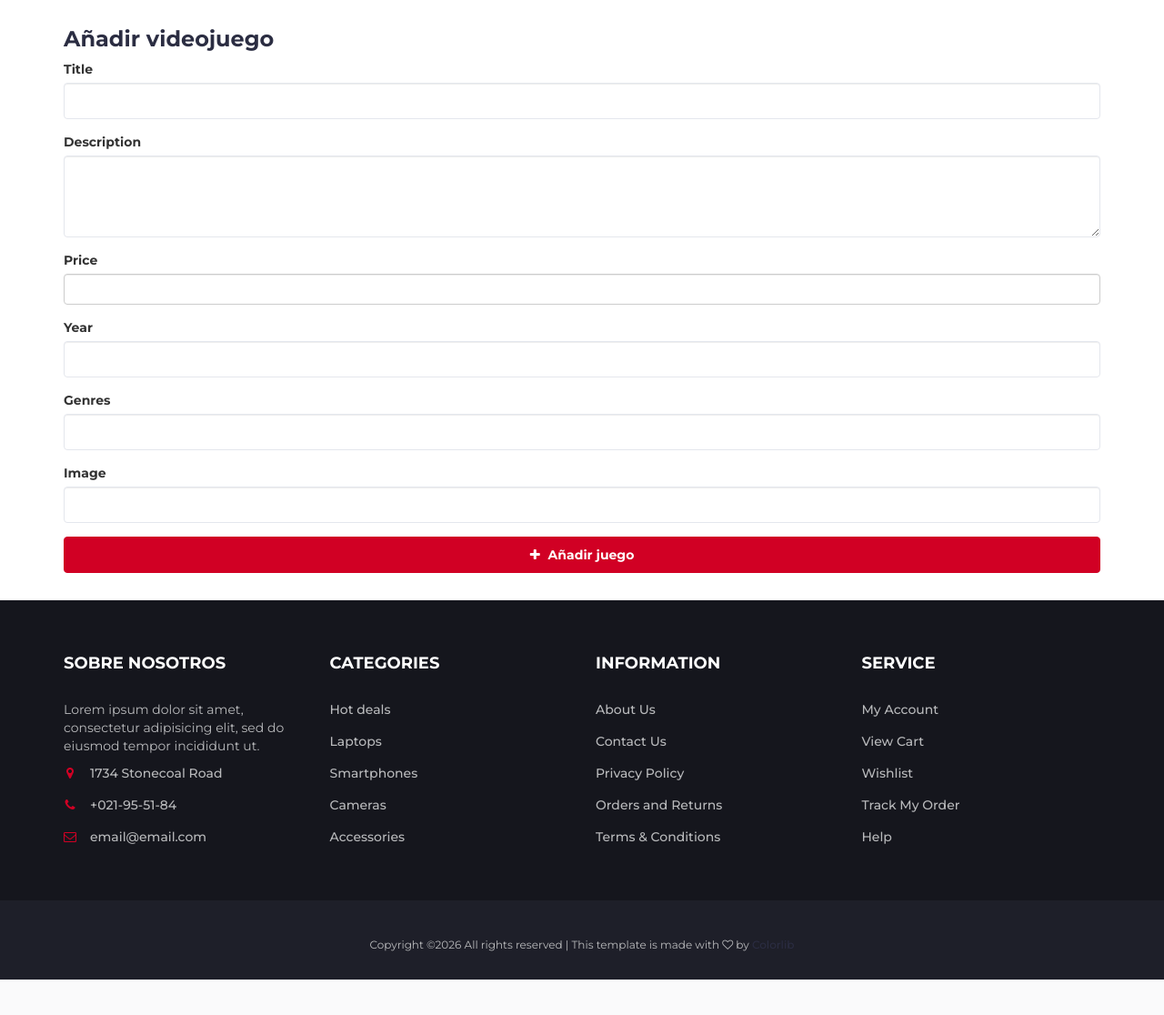
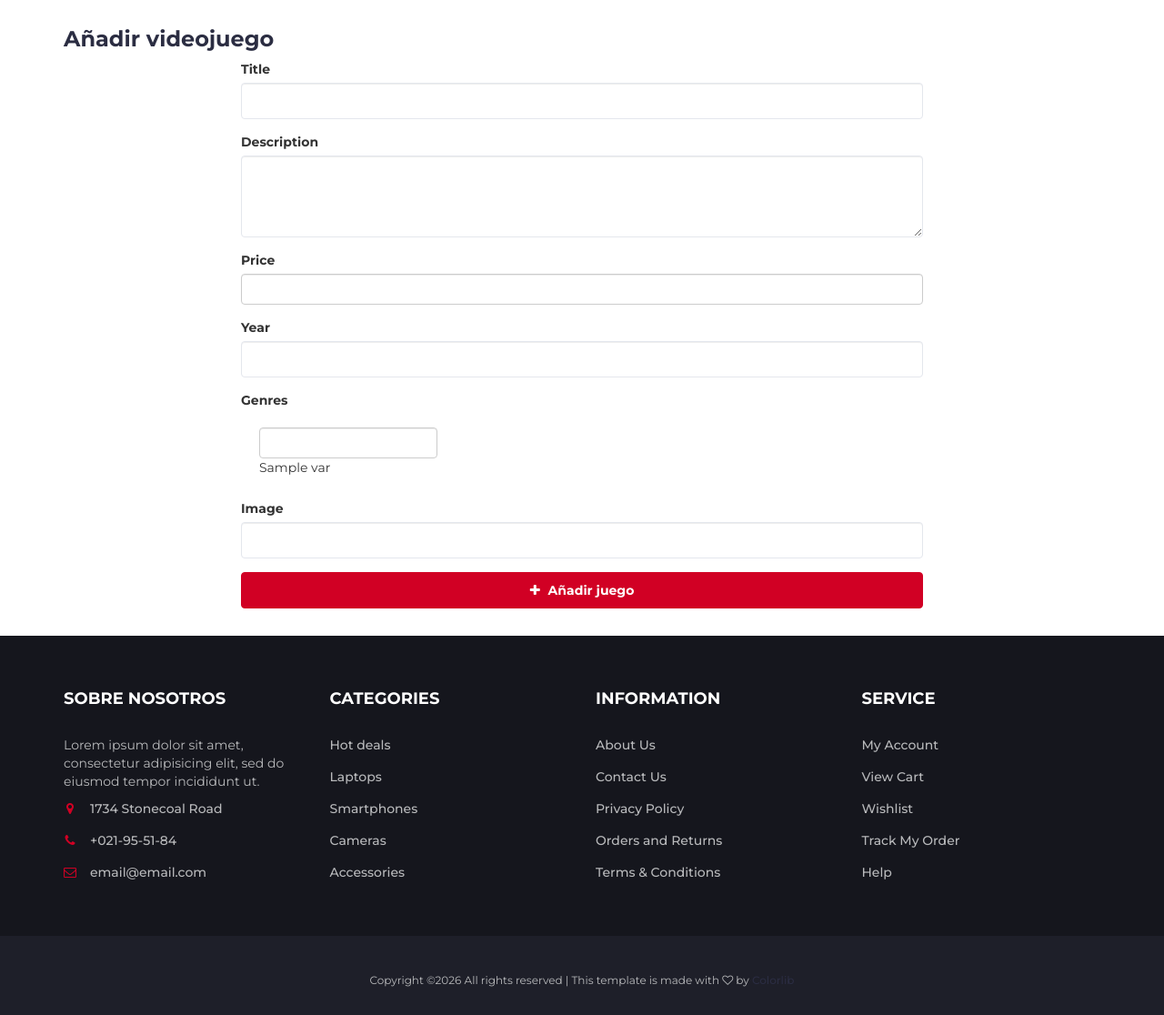
Before and after one commit to Israelamat/Proyecto-Symfony, a Symfony app: template templates/games/crearjuego.html.twig in a window 1280 px wide. Shown: the part 167-1283 px from the top of the page at 91% size. Before the commit the page ends 1244 px from the top, so only its background shows below. Run offline with Twig, Linux system fonts and the light colour scheme; the template is opened without the code that fills it: most values are stand-ins (such as "Sample title", 1, 10 or a date in 2020); form fields are guessed from the names that the template uses; some libraries are stand-ins or nearby versions.

Commit message:
formulario de añadir juego mejorado

```diff
--- a/src/Form/GameFormType.php
+++ b/src/Form/GameFormType.php
@@ -72,7 +72,7 @@ class GameFormType extends AbstractType
                 'choice_label' => 'name',
                 'label' => 'Géneros',
                 'multiple' => true,
-                'expanded' => false, // select multiple
+                'expanded' => true,
             ]);
     }
 
--- a/templates/games/crearjuego.html.twig
+++ b/templates/games/crearjuego.html.twig
@@ -1,12 +1,17 @@
 {% extends 'base.html.twig' %}
 
-{% block title %}Añadir juego{% endblock %}
+{% block title %}Añadir juego
+{% endblock %}
 
 {% block body %}
 	<div class="section">
 		<div class="container">
 
 			<h3 class="title">Añadir videojuego</h3>
+
+			<div class="row">
+				<div class="col-md-8 col-md-offset-2">
+
 
 					{% for label, messages in app.flashes %}
 						{% for message in messages %}
@@ -43,10 +48,24 @@
 					</div>
 
 					<div class="form-group">
-            {{ form_label(form.genres) }}
-            {{ form_widget(form.genres, {'attr': {'class': 'form-control input'}}) }}
+						<label>{{ form_label(form.genres) }}</label>
+
+						<div class="row">
+							{% for genre in form.genres %}
+								<div class="col-md-4">
+									<div class="checkbox">
+										<label>
+											{{ form_widget(genre) }}
+											{{ genre.vars.label }}
+										</label>
+									</div>
+								</div>
+							{% endfor %}
+						</div>
+
 						{{ form_errors(form.genres) }}
 					</div>
+
 
 					<div class="form-group">
 						{{ form_label(form.image) }}
@@ -55,11 +74,15 @@
 					</div>
 
 					<button class="btn btn-danger btn-block" style="height: 40px;font-size: 14px;font-weight: bold;" type="submit">
-            <i class="fa fa-plus" style="margin-right: 5px;"></i> Añadir juego
+						<i class="fa fa-plus" style="margin-right: 5px;"></i>
+						Añadir juego
 					</button>
 
 					{{ form_end(form) }}
 
 				</div>
 			</div>
+
+		</div>
+	</div>
 {% endblock %}
```
Lines whose indentation alone changed are shown as unchanged.
